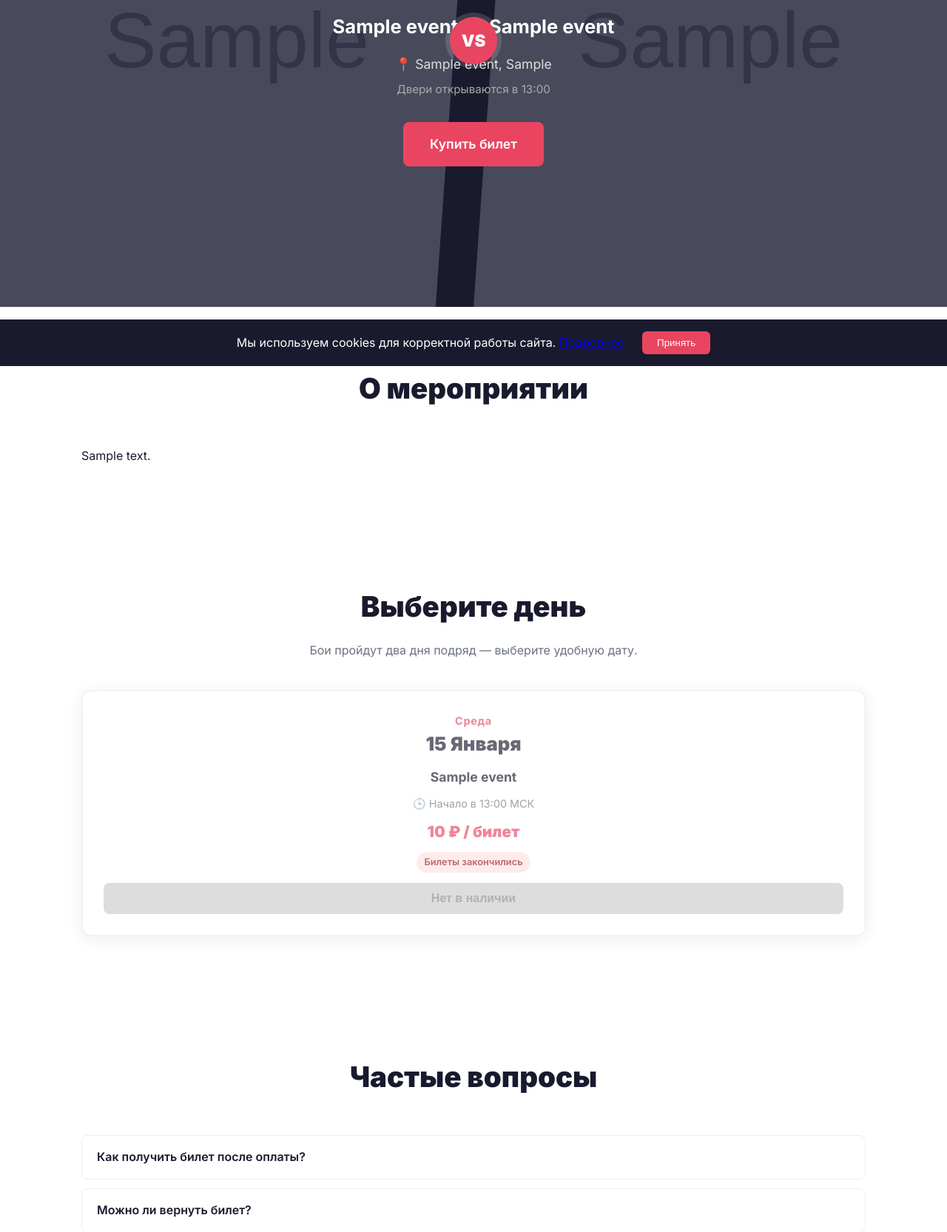
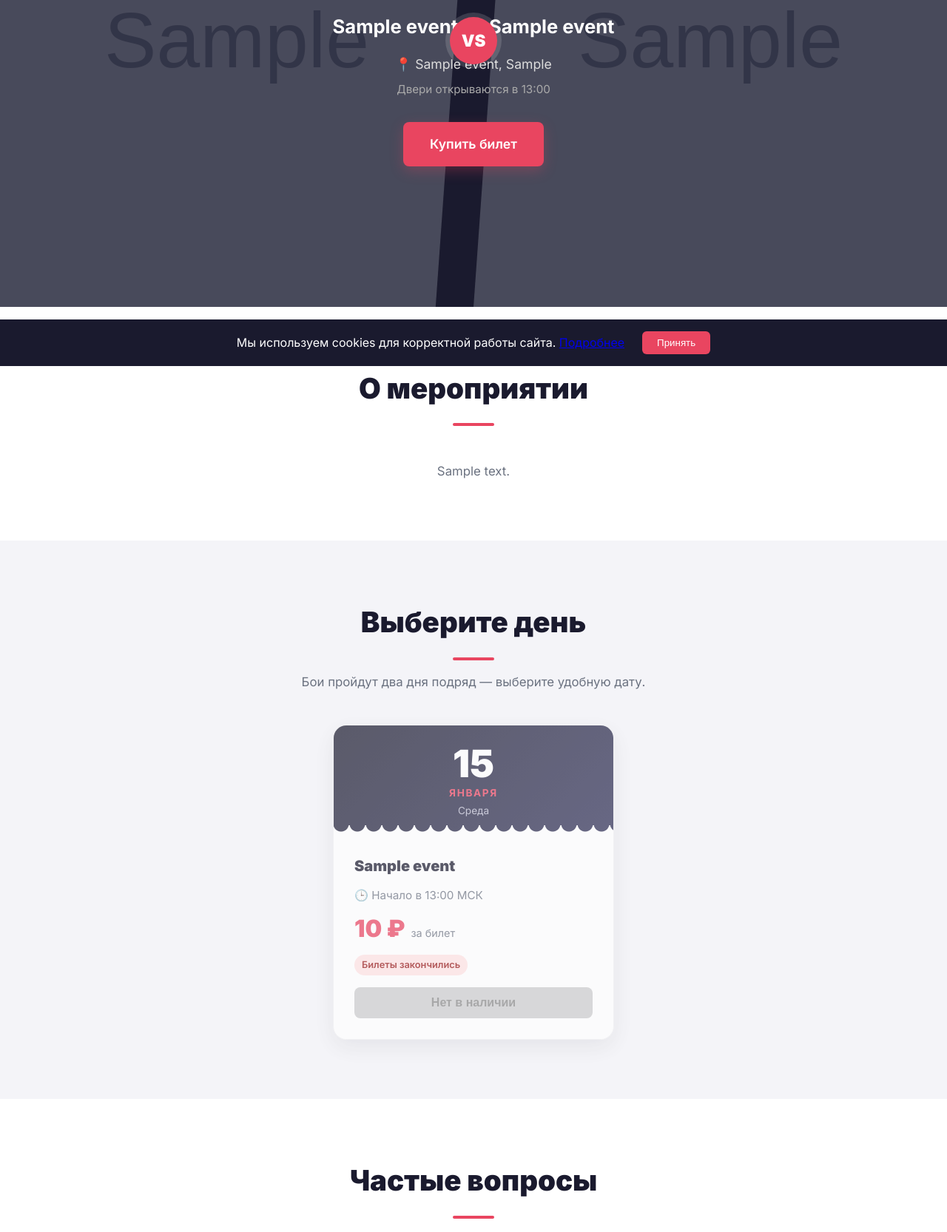
Before and after one commit to gamzzaevv/gamzzaevv, a Django app: page / in a window 1280 px wide. Shown: the part 305-1971 px from the top of the page at 74% size. Run offline with Django 5.2, Linux system fonts and the light colour scheme; tables that the repository leaves empty hold one stand-in row (values such as "Sample post"); grey boxes marked "Sample" are stand-in pictures; parts of the project's set-up code (start-up, migrations or seed data) failed here and were passed over.

Commit message:
style: polish landing design and fight-day cards
- Day cards redesigned as calendar-style cards: dark gradient header with
  large date number + perforated edge, body with big price, an availability
  progress bar (remaining/total), and CTA. Grid centered, capped width.
- Section titles get an accent underline; about text centered.
- Primary buttons get shadow + lift on hover.
- Bump main.css cache-busting query (?v=3) so browsers reload fresh styles.

```diff
--- a/static/css/main.css
+++ b/static/css/main.css
@@ -22,8 +22,8 @@ body { font-family: var(--font); color: var(--text); background: var(--white); l
 .btn { display: inline-flex; align-items: center; justify-content: center; gap: 8px;
   padding: 12px 24px; border-radius: 8px; font-weight: 600; font-size: 1rem;
   border: none; cursor: pointer; text-decoration: none; transition: .2s; white-space: nowrap; }
-.btn--primary { background: var(--accent); color: var(--white); }
-.btn--primary:hover { background: var(--accent-hover); }
+.btn--primary { background: var(--accent); color: var(--white); box-shadow: 0 6px 18px rgba(233,69,96,.28); }
+.btn--primary:hover { background: var(--accent-hover); transform: translateY(-2px); box-shadow: 0 10px 26px rgba(233,69,96,.36); }
 .btn--secondary { background: transparent; border: 2px solid var(--accent); color: var(--accent); }
 .btn--secondary:hover { background: var(--accent); color: var(--white); }
 .btn--lg { padding: 16px 36px; font-size: 1.1rem; }
@@ -53,23 +53,52 @@ body { font-family: var(--font); color: var(--text); background: var(--white); l
   box-shadow: 0 0 0 6px rgba(244,244,248,.15); }
 
 /* ── Fight days (date selection) ──────────────────────────────── */
-.fight-days__intro { text-align: center; color: var(--text-muted); margin-top: -32px; margin-bottom: 40px; }
-.fight-days__grid { display: grid; grid-template-columns: repeat(auto-fit, minmax(280px, 1fr)); gap: 24px; }
-.day-card { border: 2px solid #eee; border-radius: var(--radius); padding: 28px; background: var(--white);
-  box-shadow: var(--shadow); display: flex; flex-direction: column; gap: 10px; transition: .2s; text-align: center; }
-.day-card:hover { transform: translateY(-4px); box-shadow: 0 8px 32px rgba(0,0,0,.16); }
-.day-card--sold-out { opacity: .65; }
-.day-card__date { display: flex; flex-direction: column; align-items: center; }
-.day-card__weekday { color: var(--accent); font-weight: 700; text-transform: capitalize; font-size: .9rem; letter-spacing: .05em; }
-.day-card__num { font-size: 1.6rem; font-weight: 900; text-transform: capitalize; }
-.day-card__title { font-size: 1.1rem; font-weight: 700; }
-.day-card__time { color: var(--text-muted); font-size: .9rem; }
-.day-card__price { font-size: 1.3rem; font-weight: 900; color: var(--accent); }
-.day-card__availability { margin-bottom: 4px; }
+.fight-days { background: var(--bg); }
+.fight-days__intro { text-align: center; color: var(--text-muted); margin-top: -32px; margin-bottom: 44px; font-size: 1.05rem; }
+.fight-days__grid { display: grid; grid-template-columns: repeat(auto-fit, minmax(300px, 380px));
+  gap: 28px; justify-content: center; }
+
+.day-card { background: var(--white); border-radius: 18px; overflow: hidden;
+  box-shadow: 0 10px 30px rgba(26,26,46,.10); border: 1px solid rgba(26,26,46,.06);
+  display: flex; flex-direction: column; transition: transform .22s ease, box-shadow .22s ease; }
+.day-card:hover { transform: translateY(-6px); box-shadow: 0 18px 44px rgba(233,69,96,.18); }
+.day-card--sold-out { opacity: .7; }
+.day-card--sold-out:hover { transform: none; box-shadow: 0 10px 30px rgba(26,26,46,.10); }
+
+/* Calendar-style header */
+.day-card__head { position: relative; background: linear-gradient(135deg, var(--brand) 0%, #2d2d54 100%);
+  color: var(--white); padding: 26px 28px 22px; text-align: center; }
+.day-card__head::after { content: ""; position: absolute; left: 0; right: 0; bottom: -1px; height: 14px;
+  background: radial-gradient(circle at 10px -2px, transparent 10px, var(--white) 11px) repeat-x;
+  background-size: 22px 14px; }
+.day-card__daynum { display: block; font-size: 3.2rem; font-weight: 900; line-height: 1; }
+.day-card__month { display: block; text-transform: uppercase; letter-spacing: .12em;
+  font-size: .85rem; font-weight: 700; color: var(--accent); margin-top: 4px; }
+.day-card__weekday { display: block; text-transform: capitalize; font-size: .85rem; color: #b9b9cc; margin-top: 2px; }
+
+/* Card body */
+.day-card__body { padding: 26px 28px 28px; display: flex; flex-direction: column; gap: 12px; flex: 1; }
+.day-card__title { font-size: 1.25rem; font-weight: 800; }
+.day-card__time { color: var(--text-muted); font-size: .95rem; }
+.day-card__price-row { display: flex; align-items: baseline; gap: 8px; margin-top: 4px; }
+.day-card__price { font-size: 2rem; font-weight: 900; color: var(--accent); line-height: 1; }
+.day-card__price-label { color: var(--text-muted); font-size: .9rem; }
+.day-card__avail { margin: 6px 0 4px; }
+
+/* Availability progress bar */
+.avail-bar { height: 8px; border-radius: 99px; background: #ececf3; overflow: hidden; margin-bottom: 8px; }
+.avail-bar__fill { height: 100%; border-radius: 99px;
+  background: linear-gradient(90deg, #16a34a, #4ade80); transition: width .4s ease; }
+.avail-text { font-size: .9rem; color: var(--text-muted); }
+.avail-text strong { color: var(--text); }
+.day-card .btn { margin-top: auto; }
 
 /* ── Sections ────────────────────────────────────────────────── */
 .section { padding: 80px 0; }
-.section__title { font-size: clamp(1.6rem, 4vw, 2.4rem); font-weight: 800; text-align: center; margin-bottom: 48px; }
+.section__title { font-size: clamp(1.6rem, 4vw, 2.4rem); font-weight: 800; text-align: center; margin-bottom: 48px; position: relative; }
+.section__title::after { content: ""; display: block; width: 56px; height: 4px; border-radius: 99px;
+  background: var(--accent); margin: 16px auto 0; }
+.about__body { max-width: 720px; margin: 0 auto; text-align: center; color: var(--text-muted); font-size: 1.05rem; }
 
 /* ── Ticket cards ────────────────────────────────────────────── */
 .tickets__grid { display: grid; grid-template-columns: repeat(auto-fit, minmax(280px, 1fr)); gap: 24px; }
--- a/templates/base.html
+++ b/templates/base.html
@@ -12,7 +12,7 @@
     <link rel="stylesheet" href="https://fonts.googleapis.com/css2?family=Inter:wght@400;500;600;700;900&display=swap">
 
     {% load static %}
-    <link rel="stylesheet" href="{% static 'css/main.css' %}">
+    <link rel="stylesheet" href="{% static 'css/main.css' %}?v=3">
     {% block extra_head %}{% endblock %}
 </head>
 <body class="{% block body_class %}{% endblock %}">
--- a/templates/landing/index.html
+++ b/templates/landing/index.html
@@ -47,24 +47,32 @@
             {% for day in fight_days %}
             {% with tt=day.primary_ticket_type %}
             <div class="day-card {% if day.total_available <= 0 %}day-card--sold-out{% endif %}">
-                <div class="day-card__date">
+                <div class="day-card__head">
+                    <span class="day-card__daynum">{{ day.starts_at|date:"d" }}</span>
+                    <span class="day-card__month">{{ day.starts_at|date:"E" }}</span>
                     <span class="day-card__weekday">{{ day.starts_at|date:"l" }}</span>
-                    <span class="day-card__num">{{ day.starts_at|date:"d E" }}</span>
                 </div>
+                <div class="day-card__body">
                     <h3 class="day-card__title">{{ day.title }}</h3>
                     <p class="day-card__time">🕒 Начало в {{ day.starts_at|date:"H:i" }} МСК</p>
                     {% if tt %}
-                <p class="day-card__price">{{ tt.price|floatformat:0 }} ₽ / билет</p>
-                <div class="day-card__availability">
+                    <div class="day-card__price-row">
+                        <span class="day-card__price">{{ tt.price|floatformat:0 }} ₽</span>
+                        <span class="day-card__price-label">за билет</span>
+                    </div>
+                    <div class="day-card__avail">
                         {% if day.total_available <= 0 %}
                             <span class="badge badge--sold-out">Билеты закончились</span>
                         {% else %}
-                        <span class="badge badge--available">Осталось мест: {{ day.total_available }} из {{ tt.total_quantity }}</span>
+                            <div class="avail-bar">
+                                <div class="avail-bar__fill" style="width: {% widthratio day.total_available tt.total_quantity 100 %}%"></div>
+                            </div>
+                            <span class="avail-text">Осталось <strong>{{ day.total_available }}</strong> из {{ tt.total_quantity }} мест</span>
                         {% endif %}
                     </div>
                     {% if day.total_available > 0 %}
                     <a href="{% url 'orders:create' tt.id %}" class="btn btn--primary btn--full">
-                    Купить билет за {{ tt.price|floatformat:0 }} ₽
+                        Купить за {{ tt.price|floatformat:0 }} ₽
                     </a>
                     {% else %}
                     <button class="btn btn--disabled btn--full" disabled>Нет в наличии</button>
@@ -72,6 +80,7 @@
                     {% else %}
                     <p class="text-center">Билеты скоро появятся в продаже</p>
                     {% endif %}
+                </div>
             </div>
             {% endwith %}
             {% empty %}
```
Lines whose indentation alone changed are shown as unchanged.
